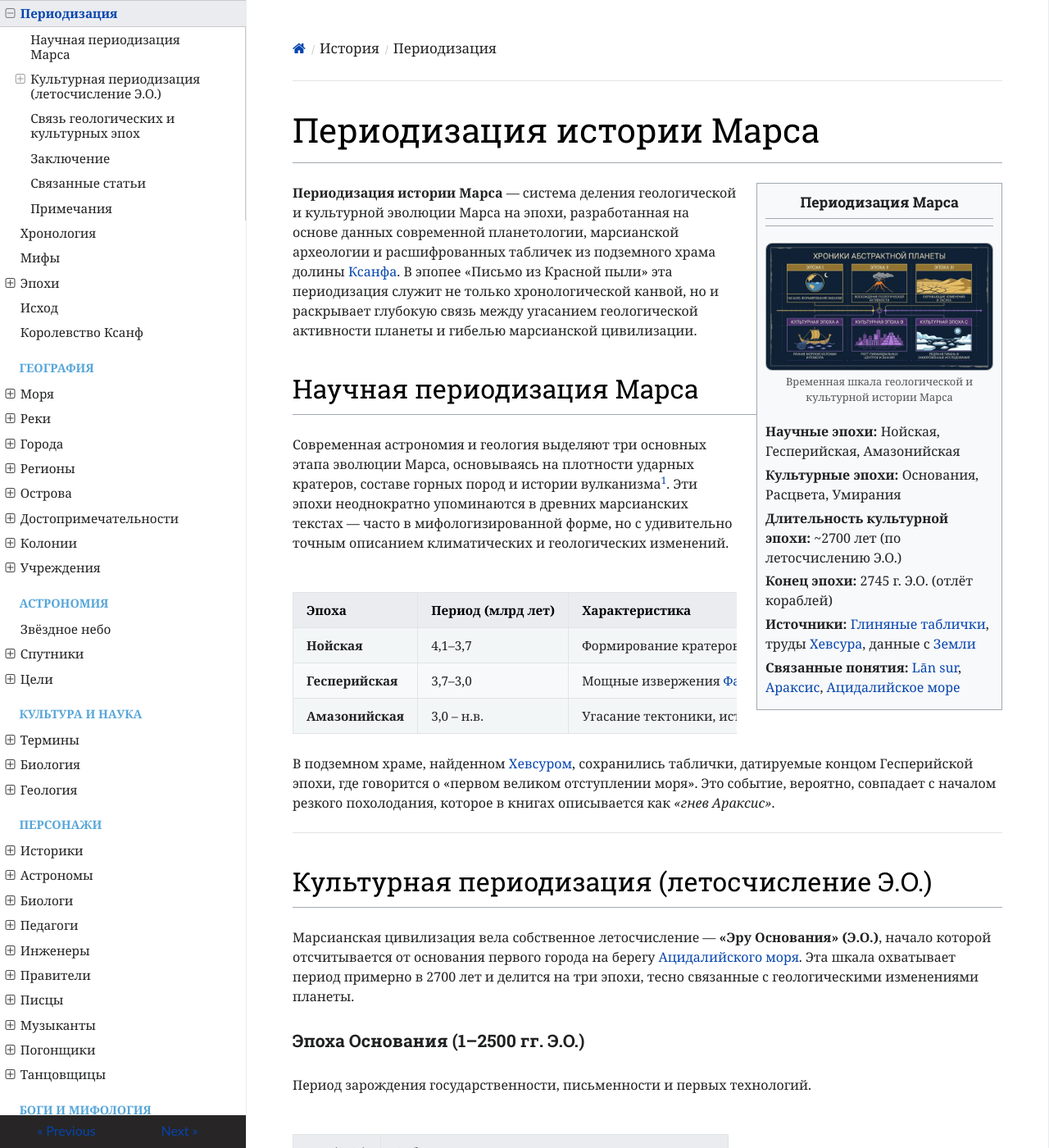
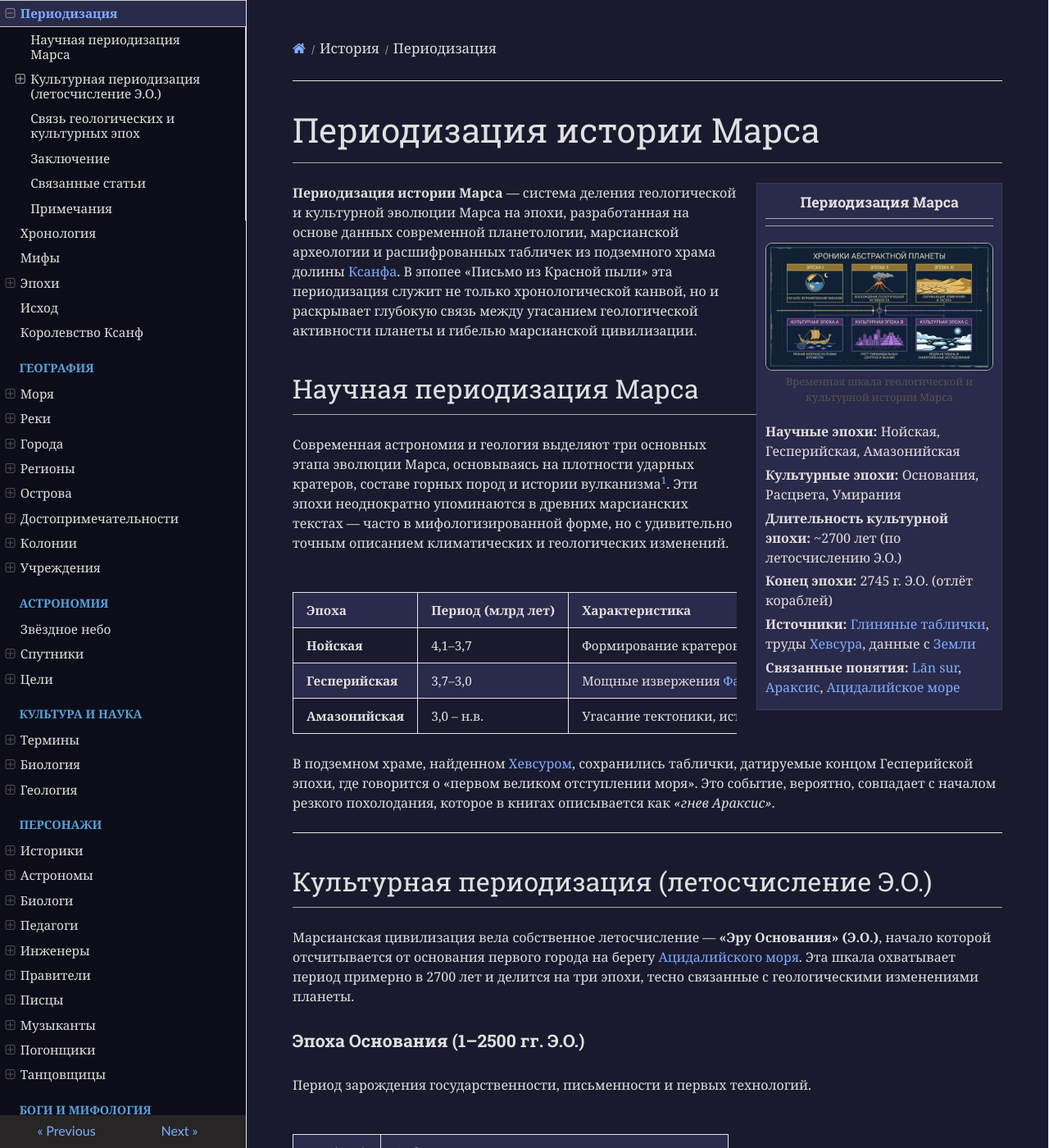
Before and after one commit to ivanhohlov14-bit/mars-encyclopedia, an MkDocs documentation site: the page built from docs/history/periodization.md, in a window 1280 px wide and 1400 px high. Shown: the whole window at 82% size. Built offline with MkDocs 1.6.1, drawn with Linux system fonts in a browser that asks for light colours; nearby versions of some CDN libraries.

Commit message:
Update extra.css

```diff
--- a/docs/stylesheets/extra.css
+++ b/docs/stylesheets/extra.css
@@ -156,122 +156,95 @@ blockquote {
 .footer { display: none !important; }
 
 /* ==========================================
-   ТЁМНАЯ ТЕМА (ГАРАНТИРОВАННО РАБОТАЕТ)
+   ГЛОБАЛЬНАЯ ТЁМНАЯ ТЕМА (работает везде)
    ========================================== */
 
-:root {
-  --bg-color: #ffffff;
-  --text-color: #202122;
-  --border-color: #eaecf0;
-  --link-color: #0645ad;
-  --block-bg: #f8f9fa;
-  --sidebar-bg: #ffffff;
-  --menu-text: #202122;
-  --menu-hover-bg: #eaecf0;
+/* Основной фон и текст */
+body,
+.wy-nav-content,
+.wy-body-for-nav {
+    background-color: #1a1a2e !important;
+    color: #e0e0e0 !important;
 }
 
-/* Тёмная тема — применяется к элементу <html data-theme="dark"> */
-[data-theme="dark"] {
-  --bg-color: #1a1a2e;
-  --text-color: #e0e0e0;
-  --border-color: #3a3a5a;
-  --link-color: #7fadff;
-  --block-bg: #2a2a4a;
-  --sidebar-bg: #0d0d1a;
-  --menu-text: #e0e0e0;
-  --menu-hover-bg: #2a2a4a;
+/* Боковая панель */
+.wy-nav-side,
+.wy-side-nav-search {
+    background-color: #0d0d1a !important;
+    border-color: #3a3a5a !important;
 }
 
-/* Тёмная тема — основной контент */
-[data-theme="dark"] body {
-  background: var(--bg-color) !important;
-  color: var(--text-color) !important;
-}
-
-[data-theme="dark"] .wy-nav-content {
-  background: var(--bg-color) !important;
-  color: var(--text-color) !important;
-}
-
-/* Тёмная тема — боковая панель */
-[data-theme="dark"] .wy-nav-side {
-  background: var(--sidebar-bg) !important;
-  border-color: var(--border-color) !important;
-}
-
-[data-theme="dark"] .wy-side-nav-search {
-  background: var(--sidebar-bg) !important;
-}
-
-[data-theme="dark"] .wy-side-nav-search .wy-dropdown,
-[data-theme="dark"] .wy-side-nav-search input[type="text"] {
+.wy-side-nav-search .wy-dropdown,
+.wy-side-nav-search input[type="text"] {
     background: #2a2a4a !important;
     color: #e0e0e0 !important;
     border-color: #3a3a5a !important;
 }
 
-/* Тёмная тема — меню */
-[data-theme="dark"] .wy-menu-vertical a {
-  color: var(--menu-text) !important;
-  background: var(--sidebar-bg) !important;
+/* Меню */
+.wy-menu-vertical a {
+    color: #e0e0e0 !important;
+    background: #0d0d1a !important;
 }
-
-[data-theme="dark"] .wy-menu-vertical a:hover {
-  background: var(--menu-hover-bg) !important;
+.wy-menu-vertical a:hover {
+    background: #2a2a4a !important;
     color: #7fadff !important;
 }
 
-/* Тёмная тема — ссылки */
-[data-theme="dark"] a {
-  color: var(--link-color) !important;
+/* Ссылки */
+a {
+    color: #7fadff !important;
 }
-[data-theme="dark"] a:hover {
+a:hover {
     color: #9fcbff !important;
 }
 
-/* Тёмная тема — инфобоксы, цитаты */
-[data-theme="dark"] .infobox,
-[data-theme="dark"] blockquote,
-[data-theme="dark"] #quoteOfTheDay {
-  background: var(--block-bg) !important;
-  border-color: var(--border-color) !important;
-  color: var(--text-color) !important;
-}
-
-/* Тёмная тема — таблицы */
-[data-theme="dark"] table {
-  background: var(--bg-color) !important;
-  border-color: var(--border-color) !important;
-  color: var(--text-color) !important;
-}
-[data-theme="dark"] table th {
-  background: var(--block-bg) !important;
-  color: var(--text-color) !important;
-}
-[data-theme="dark"] table td {
-  background: var(--bg-color) !important;
-  color: var(--text-color) !important;
-}
-[data-theme="dark"] table tr:nth-child(even) {
-  background: var(--block-bg) !important;
-}
-
-/* Тёмная тема — заголовки */
-[data-theme="dark"] h1,
-[data-theme="dark"] h2,
-[data-theme="dark"] h3,
-[data-theme="dark"] h4 {
+/* Заголовки */
+h1, h2, h3, h4, h5, h6 {
     color: #e0e0e0 !important;
 }
 
-/* Тёмная тема — поля ввода */
-[data-theme="dark"] input,
-[data-theme="dark"] textarea {
+/* Инфобоксы, цитаты, блоки */
+.infobox,
+blockquote,
+#quoteOfTheDay,
+.admonition {
+    background: #2a2a4a !important;
+    border-color: #3a3a5a !important;
+    color: #e0e0e0 !important;
+}
+
+/* Таблицы */
+table {
+    background: #1a1a2e !important;
+    border-color: #3a3a5a !important;
+    color: #e0e0e0 !important;
+}
+table th {
+    background: #2a2a4a !important;
+    color: #e0e0e0 !important;
+}
+table td {
+    background: #1a1a2e !important;
+    color: #e0e0e0 !important;
+}
+table tr:nth-child(even) td {
+    background: #2a2a4a !important;
+}
+
+/* Поля ввода */
+input,
+textarea {
     background: #2a2a4a !important;
     color: #e0e0e0 !important;
     border-color: #3a3a5a !important;
 }
 
+/* Блоки кода */
+pre, code {
+    background: #2a2a4a !important;
+    color: #f8f8f2 !important;
+}
 /* ===== КНОПКА ПЕРЕКЛЮЧЕНИЯ ТЕМЫ ===== */
 button#themeToggle {
   background: #0645ad;
```
Lines whose indentation alone changed are shown as unchanged.
